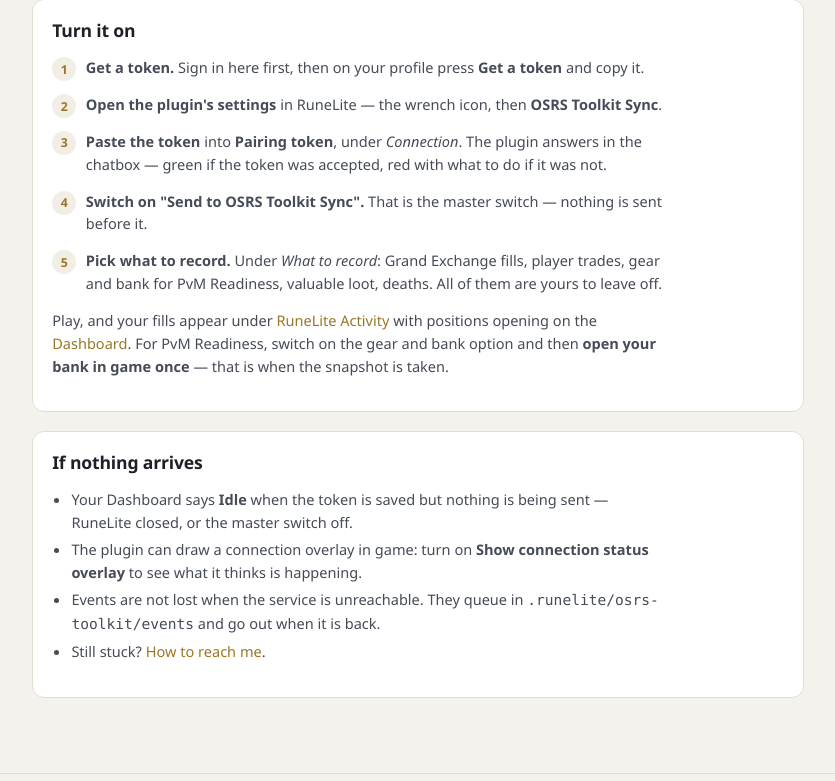
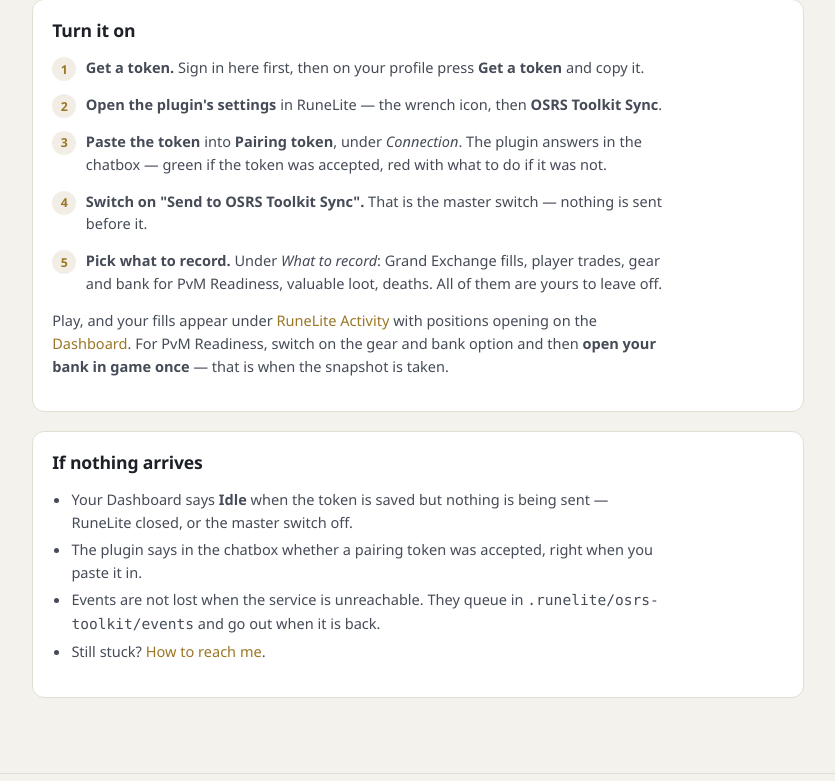
Before and after one commit to Wolklaw/OSRS-Toolkit, a FastAPI app: page /plugin in a window 1280 px wide. Shown: the part 1996-2777 px from the top of the page, without its empty margins (222-1057 px from the left). Run offline with FastAPI, Linux system fonts and the light colour scheme.

Commit message:
Stop the plugin help page pointing at a settings toggle that no longer exists
The connection status overlay and its config item were removed from the plugin earlier this
session, but this troubleshooting bullet still told people to turn it on. It now describes
what actually tells someone their token was accepted: the chatbox message the plugin prints
the moment the token is pasted in.

```diff
--- a/src/toolkit_web/templates/plugin.html
+++ b/src/toolkit_web/templates/plugin.html
@@ -145,8 +145,8 @@
     <ul>
       <li>Your Dashboard says <strong>Idle</strong> when the token is saved but nothing is
         being sent — RuneLite closed, or the master switch off.</li>
-      <li>The plugin can draw a connection overlay in game: turn on <strong>Show connection
-        status overlay</strong> to see what it thinks is happening.</li>
+      <li>The plugin says in the chatbox whether a pairing token was accepted, right when you
+        paste it in.</li>
       <li>Events are not lost when the service is unreachable. They queue in
         <code>.runelite/osrs-toolkit/events</code> and go out when it is back.</li>
       <li>Still stuck? <a href="/help">How to reach me</a>.</li>
```
